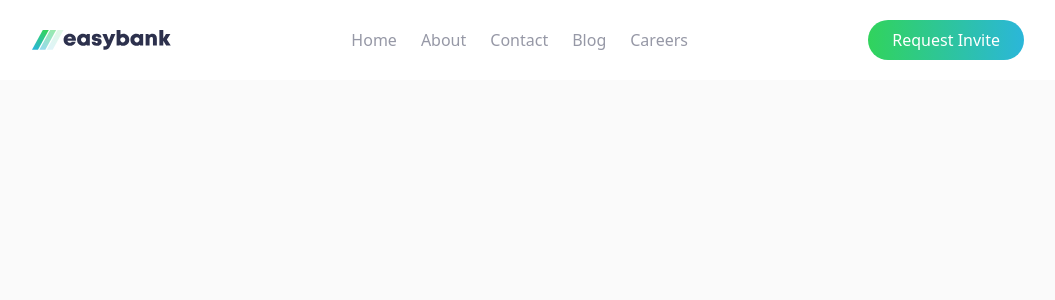
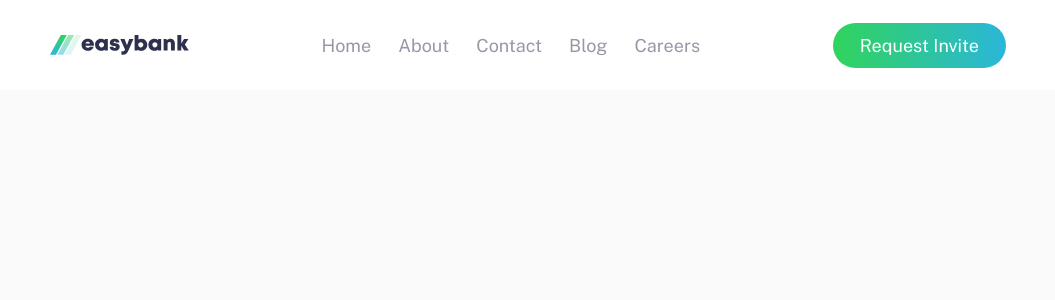
Before and after one commit to Mikael-Josias/easybank, a Next.js app: page / in a window 1280 px wide. Shown: the top 300 px of the page, without its empty margins (112-1167 px from the left). Built offline with nearby package versions, Linux system fonts and the light colour scheme.

Commit message:
style: add images and styles

```diff
--- a/src/styles/globals.css
+++ b/src/styles/globals.css
@@ -1,7 +1,12 @@
+@import url('https://fonts.googleapis.com/css2?family=Public+Sans:wght@300;400;700&display=swap');
+
 @tailwind base;
 @tailwind components;
 @tailwind utilities;
 
 html, body {
+  font-family: 'Public Sans', sans-serif;
+  font-size: 18px;
   background-color:hsl(0, 0%, 98%);
+  overflow-x: hidden;
 }
--- a/tailwind.config.js
+++ b/tailwind.config.js
@@ -12,6 +12,7 @@
         'dark-blue': 'hsl(233, 26%, 24%)',
         'bright-cyan': 'hsl(192, 70%, 51%)',
         'dark-gray': 'hsl(233, 8%, 62%)',
+        'light-gray': 'hsl(0, 0%, 98%)',
       },
       spacing: {
         'anchor-2': 'calc(100% - 4px)',
```
Also changed, not shown: public/bg-intro-desktop.svg (added), public/image-mockups.png (added).
